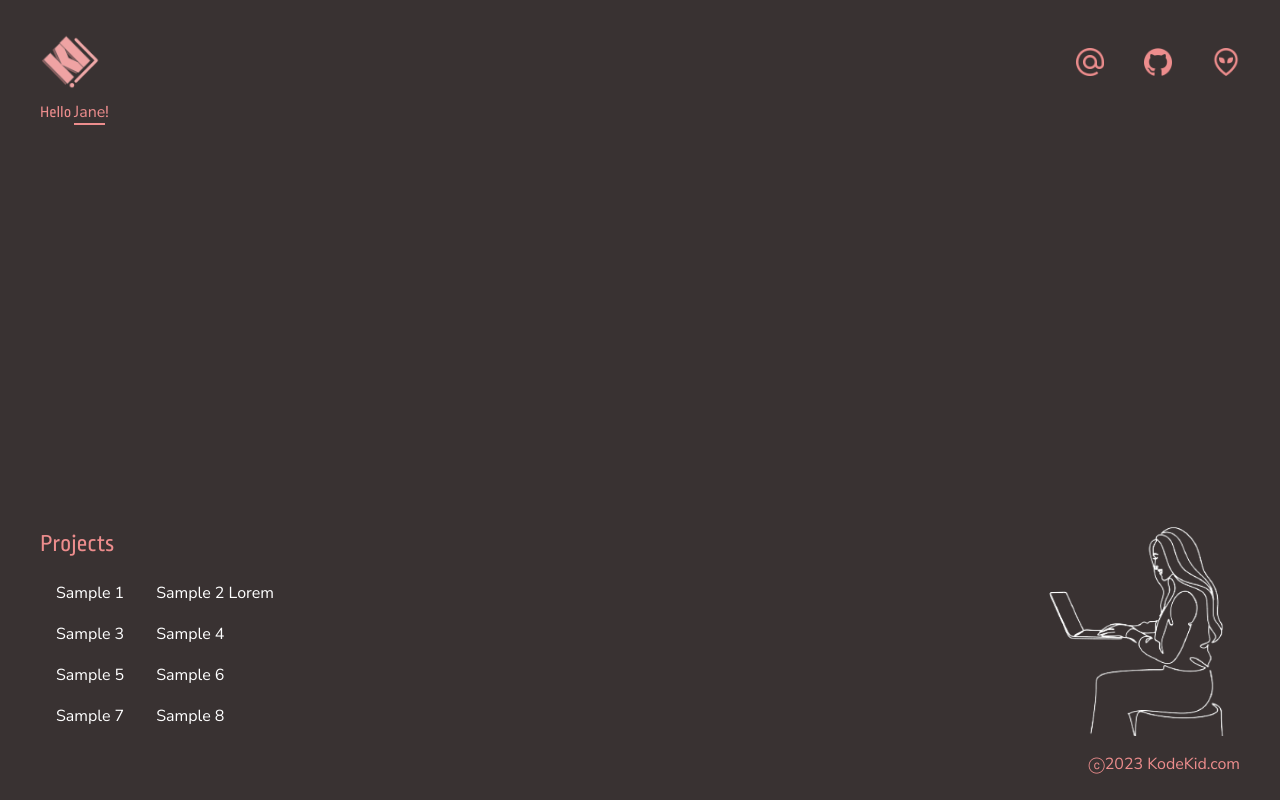
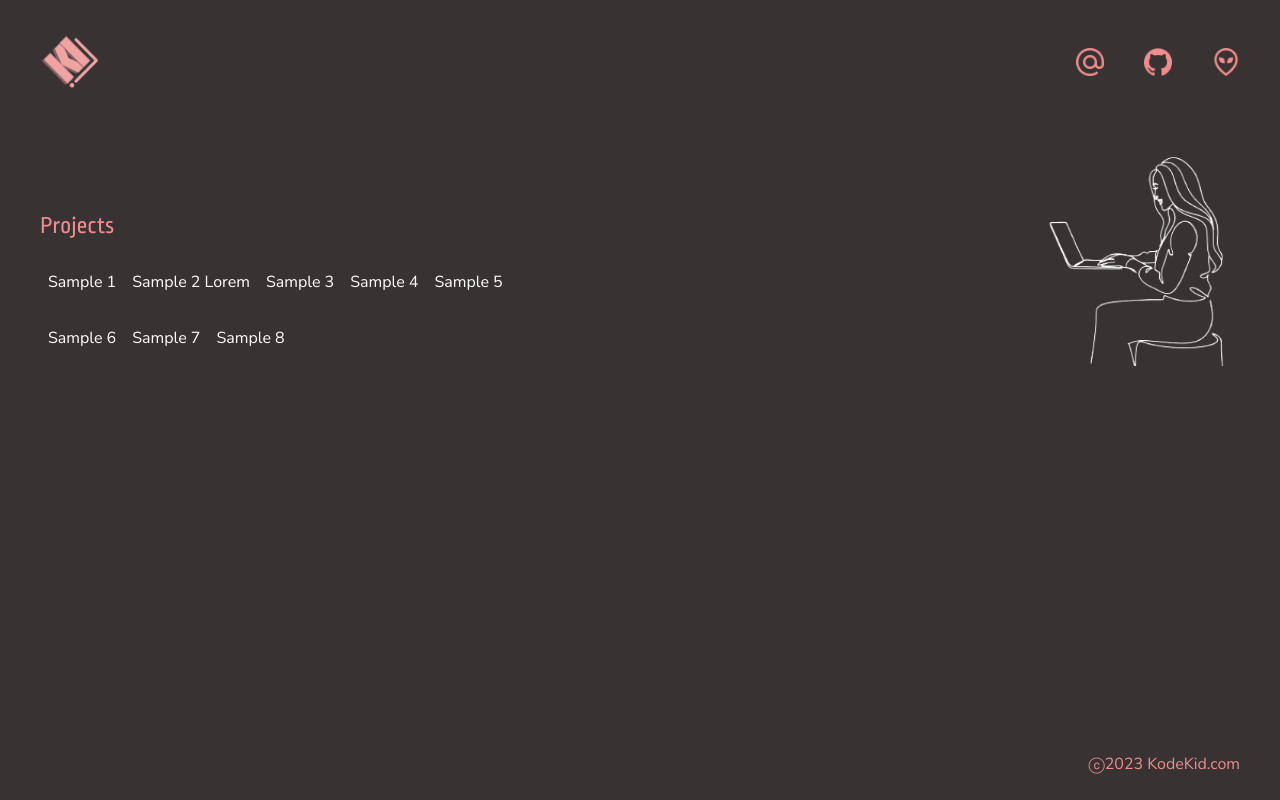
Before and after one commit to kijeia/kode-kid, a Next.js app: page / in a window 1280 px wide. Built offline with nearby package versions, Linux system fonts and the light colour scheme.

Commit message:
feat: projects component and remove content component

```diff
--- a/app/layout.tsx
+++ b/app/layout.tsx
@@ -8,6 +8,8 @@ export const metadata: Metadata = {
 }
 
 const RootLayout = ({ children }: PropsWithChildren) => (
-  <html lang='en'>{children}</html>
+  <html lang='en'>
+    <body>{children}</body>
+  </html>
 )
 export default RootLayout
--- a/app/page.tsx
+++ b/app/page.tsx
@@ -1,15 +1,11 @@
+'use client'
+
 import AppLayout from '@/components/AppLayout'
-import Content from '@/components/Content'
+import Projects from '@/components/Projects'
 
 const Home = () => (
   <AppLayout>
-    <Content>
-      <div className=' text-primary font-ropa'>
-        Hello{' '}
-        <span className='font-nunito-bold border-primary border-b-2'>Jane</span>
-        !
-      </div>
-    </Content>
+    <Projects />
   </AppLayout>
 )
 
--- a/components/AppLayout/AppLayout.tsx
+++ b/components/AppLayout/AppLayout.tsx
@@ -1,3 +1,5 @@
+'use client'
+
 import { AppLayoutProps } from '@/types/components/_global'
 import React from 'react'
 import Footer from '../_high/Footer'
--- a/components/Content/Content.scss
+++ b/components/Projects/Projects.scss
@@ -1,10 +1,10 @@
-.content {
+.projects {
     @apply flex flex-1 flex-col justify-between;
     > .projects-container {
         @apply w-full flex xxs:flex-col sm:flex-row justify-between py-4;
 
-        > .projects {
-            @apply xxs:w-full xs:w-3/4 sm:w-3/4  md:w-1/2 lg:w-[32%] xxs:h-fit xs:min-h-[250px] flex flex-col;
+        > .projects-sub-container {
+            @apply xxs:w-full xs:w-3/4  md:w-1/2 lg:w-2/3 xxs:h-full xs:min-h-[250px] flex flex-col;
             align-content: flex-end;
             justify-content: flex-end;
 
@@ -16,10 +16,10 @@
                 @apply flex xxs:flex-col sm:flex-row xxs:flex-nowrap sm:flex-wrap xxs:justify-center xs:justify-start;
 
                 > .name{
-                    @apply cursor-pointer p-2;
+                    @apply cursor-pointer p-2 ;
 
-                    > a {
-                        @apply h-10 pb-1  px-2 text-white font-nunito xxs:text-sm sm:text-base;
+                    > button {
+                        @apply h-10 text-white font-nunito xxs:text-sm sm:text-base;
                         transition: color 0.5s, letter-spacing 0.5s;
 
                         &:hover{
--- a/components/Content/Content.tsx
+++ b/components/Projects/Projects.tsx
@@ -1,34 +1,28 @@
-'use client'
-
-import { ContentProps } from '@/types/components/_global'
 import Image from 'next/image'
-import Link from 'next/link'
-import { useSearchParams } from 'next/navigation'
+import React, { useState } from 'react'
 import SampleProjects from './SampleData'
 
-// eslint-disable-next-line no-empty-pattern
-const Content = ({ children }: ContentProps) => {
-  const searhParams = useSearchParams()
-  const projectName = searhParams.get('project')
+const Projects = () => {
+  const [selectedProject, setSelectedProject] = useState<string>('')
 
   return (
-    <div className='content'>
-      <div>{children}</div>
-
+    <div className='projects'>
       {/* PROJECTS */}
       <div className='projects-container'>
         {/* List */}
-        <div className='projects'>
+        <div className='projects-sub-container'>
           <h1>Projects</h1>
           <div className='list'>
             {SampleProjects?.map(({ name }) => (
               <div key={name} className='name'>
-                <Link
-                  href={`?project=${name}`}
-                  className={`${projectName === name && '--selected'}`}
+                <button
+                  id={`project-${name}`}
+                  type='button'
+                  className={selectedProject === name ? '--selected' : ''}
+                  onClick={() => setSelectedProject(name)}
                 >
                   {name}
-                </Link>
+                </button>
               </div>
             ))}
           </div>
@@ -47,4 +41,4 @@ const Content = ({ children }: ContentProps) => {
   )
 }
 
-export default Content
+export default Projects
--- a/components/Content/index.ts
+++ b/components/Projects/index.ts
@@ -1,2 +1,2 @@
 // eslint-disable-next-line no-restricted-exports
-export { default } from './Content'
+export { default } from './Projects'
--- a/components/_components.scss
+++ b/components/_components.scss
@@ -4,4 +4,4 @@
 
 // components
 @import "./AppLayout/AppLayout";
-@import "./Content/Content";
+@import "./Projects/Projects";
--- a/types/components/_global.ts
+++ b/types/components/_global.ts
@@ -3,7 +3,3 @@ import React from "react";
 export interface AppLayoutProps {
     children: React.ReactNode
 }
-
-export interface ContentProps {
-    children: React.ReactNode
-}
```
Also changed, not shown: components/Projects/SampleData.tsx (renamed from components/Content/SampleData.tsx), 1 other file (tests, documents, lock files or other folders).
